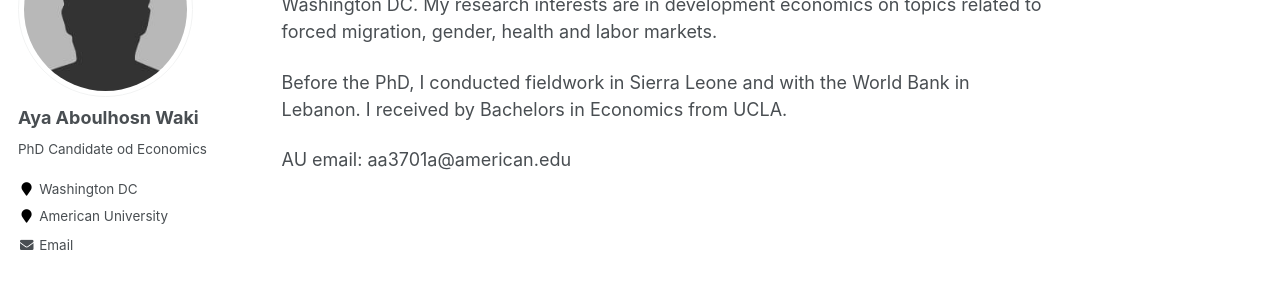
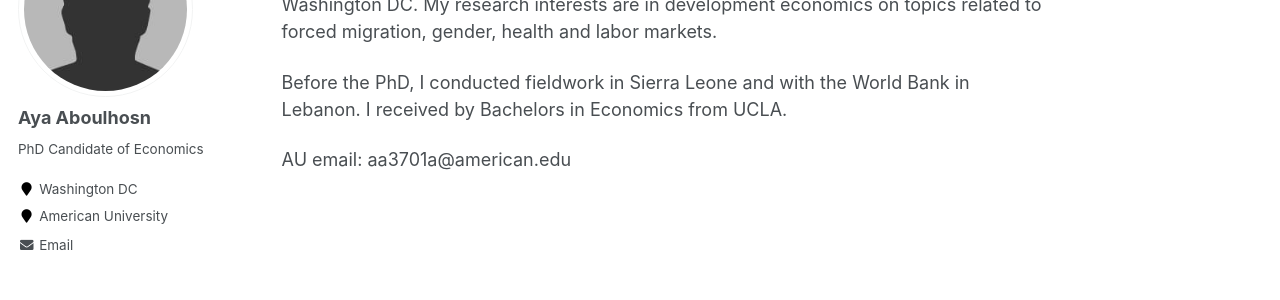
Before and after one commit to ayaaboulhosn/ayaaboulhosn.github.io, a Jekyll site: the page built from _pages/about.md, in a window 1280 px wide. Shown: the part 196-496 px from the top of the page. Built offline with Jekyll 4.4.1, drawn with Linux system fonts in a browser that asks for light colours.

Commit message:
Update _config.yml

```diff
--- a/_config.yml
+++ b/_config.yml
@@ -79,9 +79,9 @@ analytics:
 
 # Site Author
 author:
-  name             : "Aya Aboulhosn Waki"
+  name             : "Aya Aboulhosn"
   avatar           : "profile.png"
-  bio              : "PhD Candidate od Economics"
+  bio              : "PhD Candidate of Economics"
   location         : "Washington DC"
   employer         : "American University"
   pubmed           :
```
